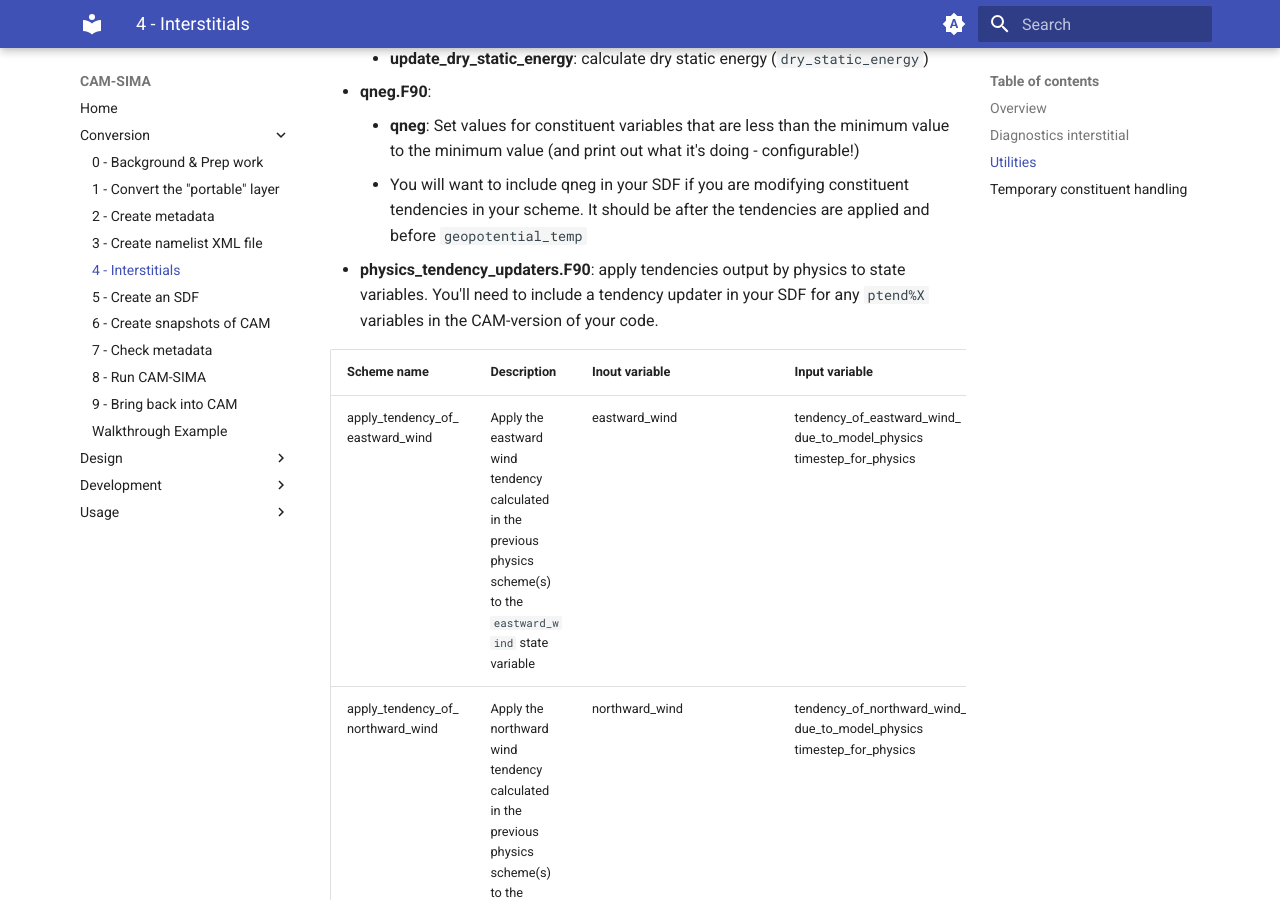
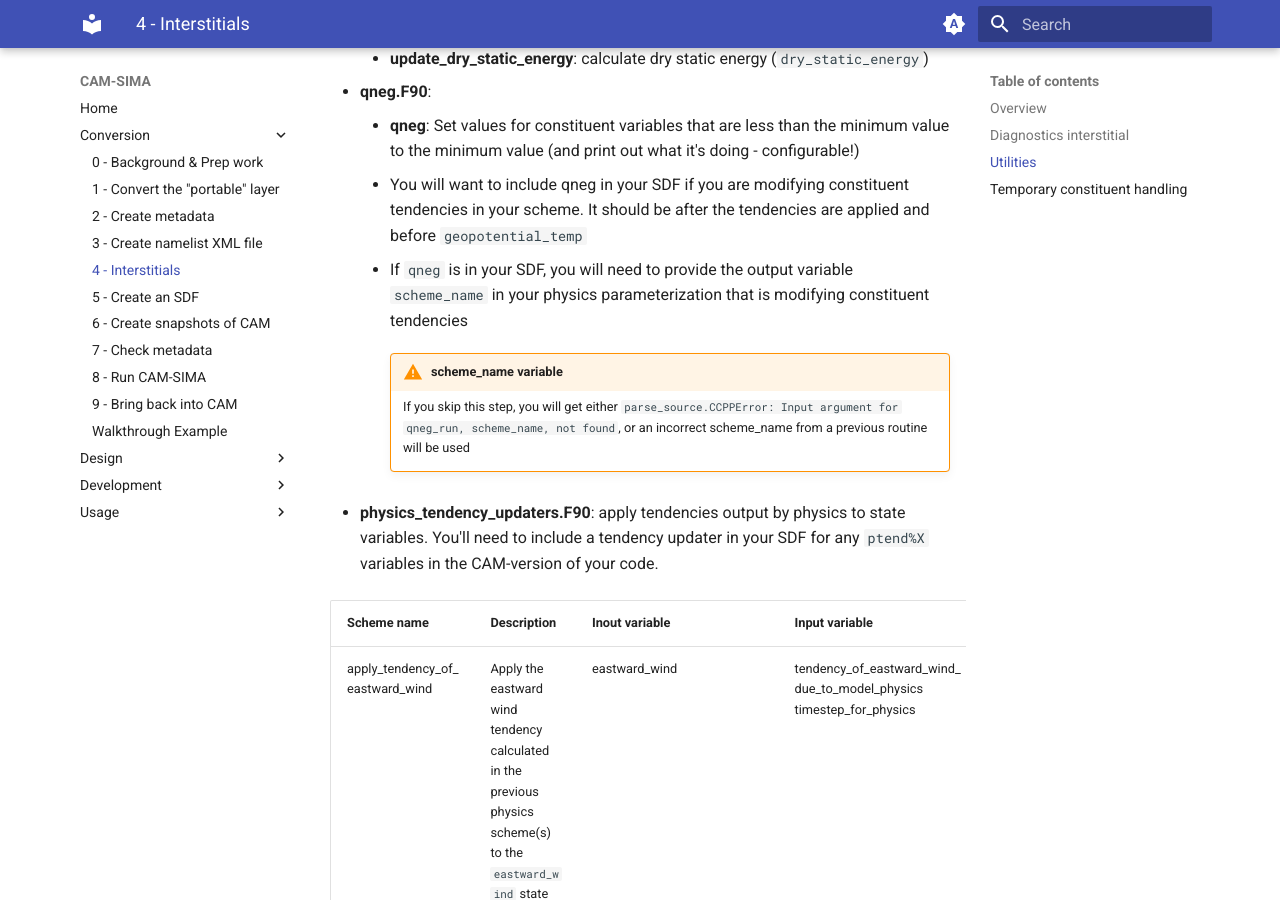
Before and after one commit to kuanchihwang/CAM-SIMA-Docs, an MkDocs documentation site: the page built from docs/conversion/interstitials.md, in a window 1280 px wide and 900 px high, scrolled down 2745 px. Built offline with MkDocs 1.6.1 and Material for MkDocs 9.7.7, drawn with Linux system fonts in a browser that asks for light colours.

Commit message:
conversion updates - qneg specifics and temp standard name convenctions

```diff
--- a/docs/conversion/interstitials.md
+++ b/docs/conversion/interstitials.md
@@ -44,6 +44,11 @@ As mentioned, there are some calculations/conversions/translations that are perf
 - **qneg.F90**:
     - **qneg**: Set values for constituent variables that are less than the minimum value to the minimum value (and print out what it's doing - configurable!)
     - You will want to include qneg in your SDF if you are modifying constituent tendencies in your scheme. It should be after the tendencies are applied and before `geopotential_temp`
+    - If `qneg` is in your SDF, you will need to provide the output variable `scheme_name` in your physics parameterization that is modifying constituent tendencies
+
+        !!! Warning "scheme_name variable"
+            If you skip this step, you will get either `parse_source.CCPPError: Input argument for qneg_run, scheme_name, not found`, or an incorrect scheme_name from a previous routine will be used
+
 - **physics_tendency_updaters.F90**: apply tendencies output by physics to state variables. You'll need to include a tendency updater in your SDF for any `ptend%X` variables in the CAM-version of your code.
 
 | Scheme name | Description | Inout variable | Input variable |
```
Also changed, not shown: docs/conversion/create-metadata.md (+1 -0 lines).
